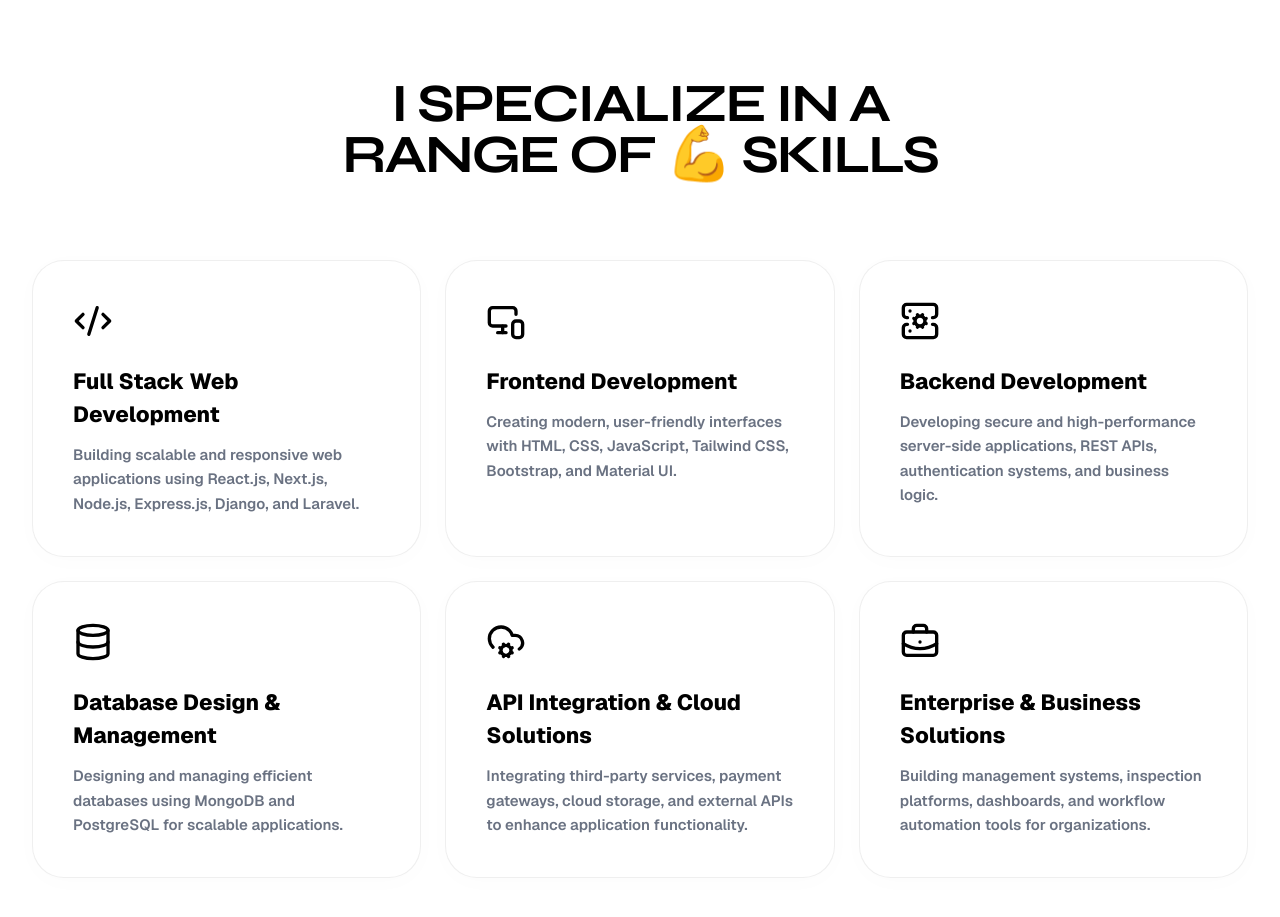
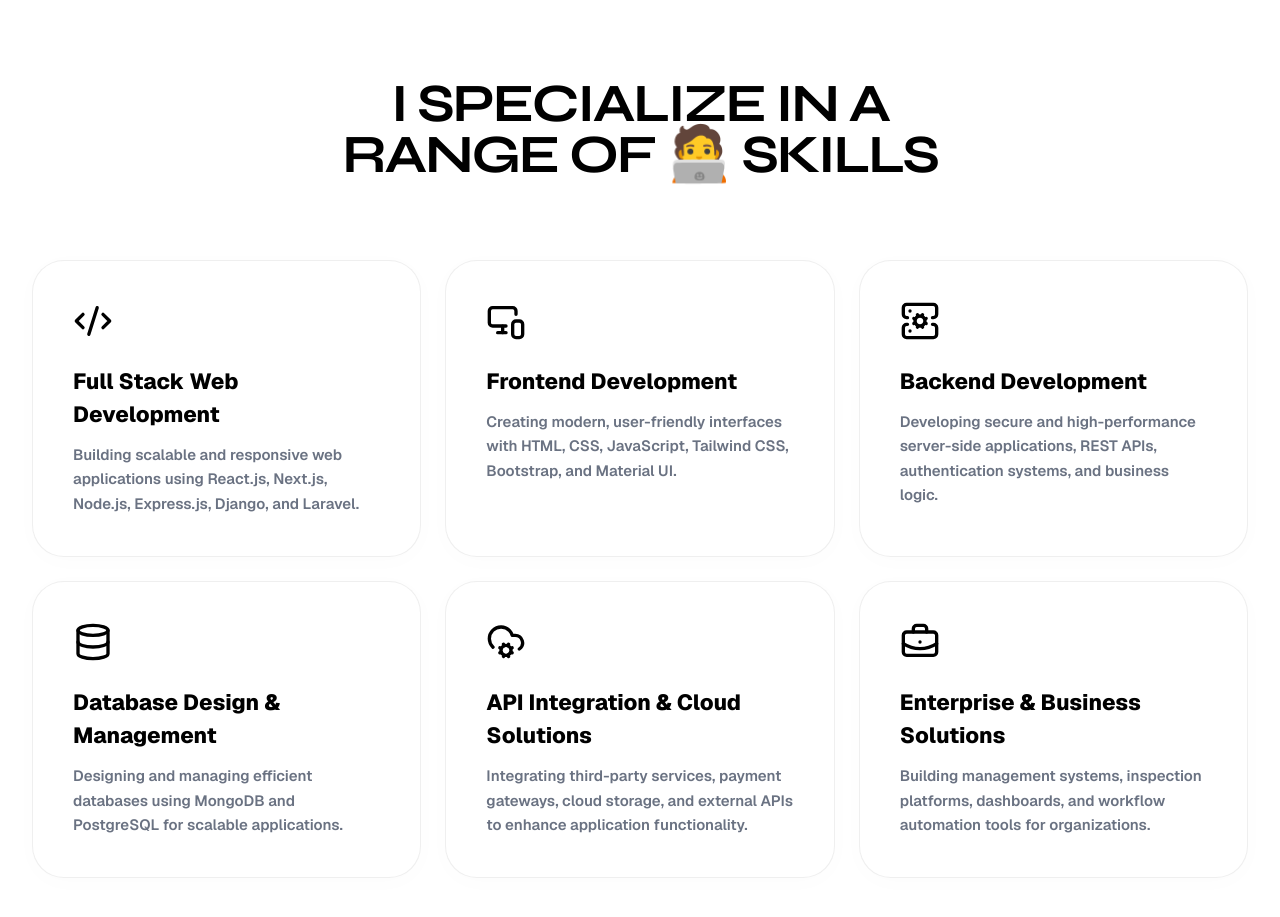
Before and after one commit to BasharatAliKing/Portfolio-Nextjs, a Next.js app: page / in a window 1280 px wide. Shown: the part 1080-1997 px from the top of the page. Built offline with nearby package versions, Linux system fonts and the light colour scheme.

Commit message:
update skills

```diff
--- a/src/components/Header.js
+++ b/src/components/Header.js
@@ -113,7 +113,7 @@ export default function Header() {
           id="mobile-navigation"
           aria-label="Mobile navigation"
         >
-          <div className="flex flex-col items-center justify-center h-full gap-8 text-lg font-semibold text-gray-300">
+          <div className="flex flex-col bg-[#000000a5] items-center justify-center h-full gap-8 text-lg font-semibold text-gray-300">
             {navLinks.map((link) => (
               <a
                 key={link.label}
--- a/src/components/Skills.js
+++ b/src/components/Skills.js
@@ -3,14 +3,17 @@ import { skills } from "@/data/content";
 
 export default function Skills() {
   return (
-    <section className="bg-white py-12 md:py-24 border-t border-gray-50" id="about">
+    <section
+      className="bg-white py-12 md:py-24 border-t border-gray-50"
+      id="about"
+    >
       <div className="max-w-[1280px] mx-auto px-6 md:px-8">
         <FadeIn>
           <h2 className="text-[32px] sm:text-[48px] md:text-[54px] font-display font-bold text-center text-black leading-[0.95] uppercase tracking-[-0.04em] mb-16 md:mb-20">
             I SPECIALIZE IN A <br className="hidden md:block" />
             RANGE OF{" "}
             <span className="inline-flex items-center gap-1.5 align-baseline">
-              💪 SKILLS
+              🧑‍💻 SKILLS
             </span>
           </h2>
         </FadeIn>
```
